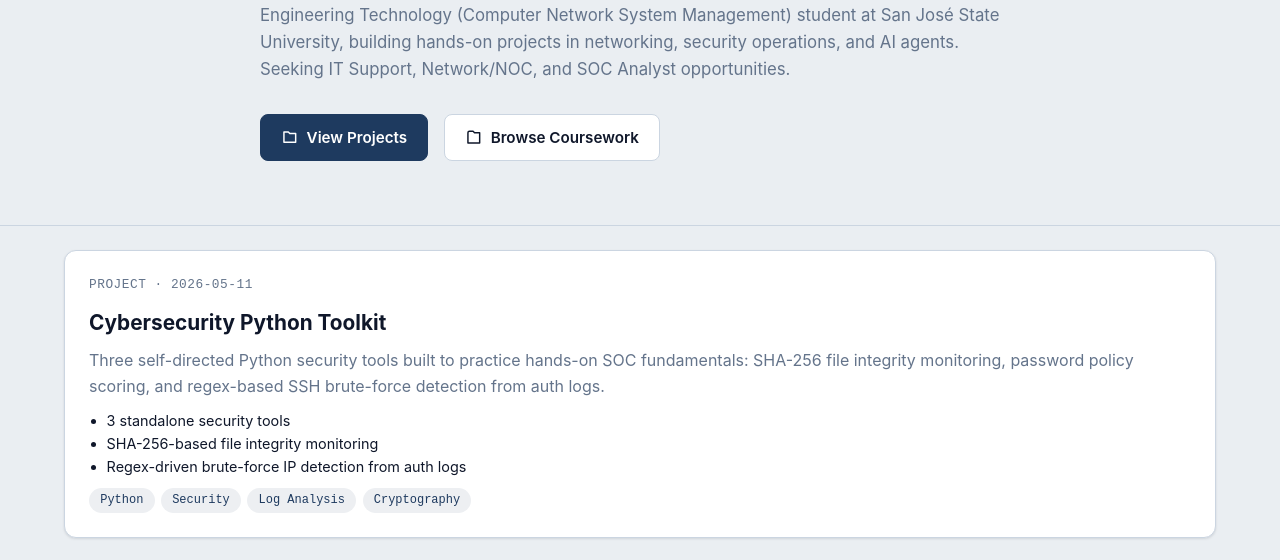
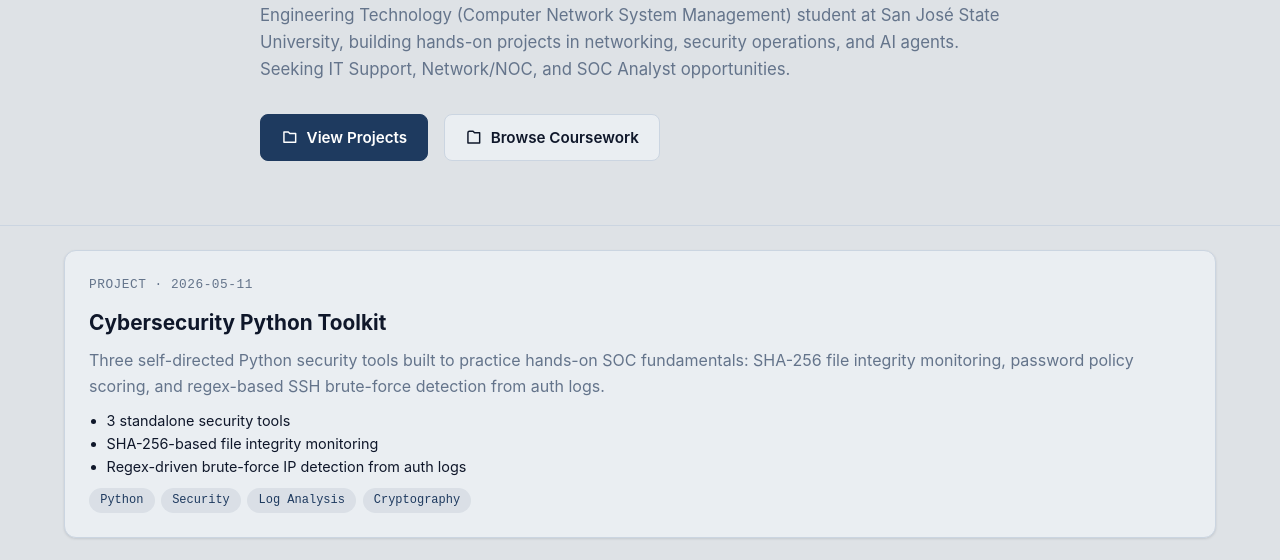
Before and after one commit to jaredlomeli-sjsu/jared-lomeli-portfolio, a website: page index.html in a window 1280 px wide. Shown: the part 236-796 px from the top of the page. Drawn offline with Linux system fonts and the light colour scheme.

Commit message:
Darken page background further, cards take over the previous bg tone
bg-primary steps one shade darker; bg-surface (cards) now uses what
was previously the page background, so cards stay a step lighter than
the page without going back to plain white.

```diff
--- a/style.css
+++ b/style.css
@@ -1,7 +1,7 @@
 :root {
   /* Design Tokens */
-  --bg-primary: #eaeef2;
-  --bg-surface: #ffffff;
+  --bg-primary: #dee2e6;
+  --bg-surface: #eaeef2;
   --bg-surface-hover: #e2e8f0;
   --text-main: #0f172a;
   --text-muted: #64748b;
```
